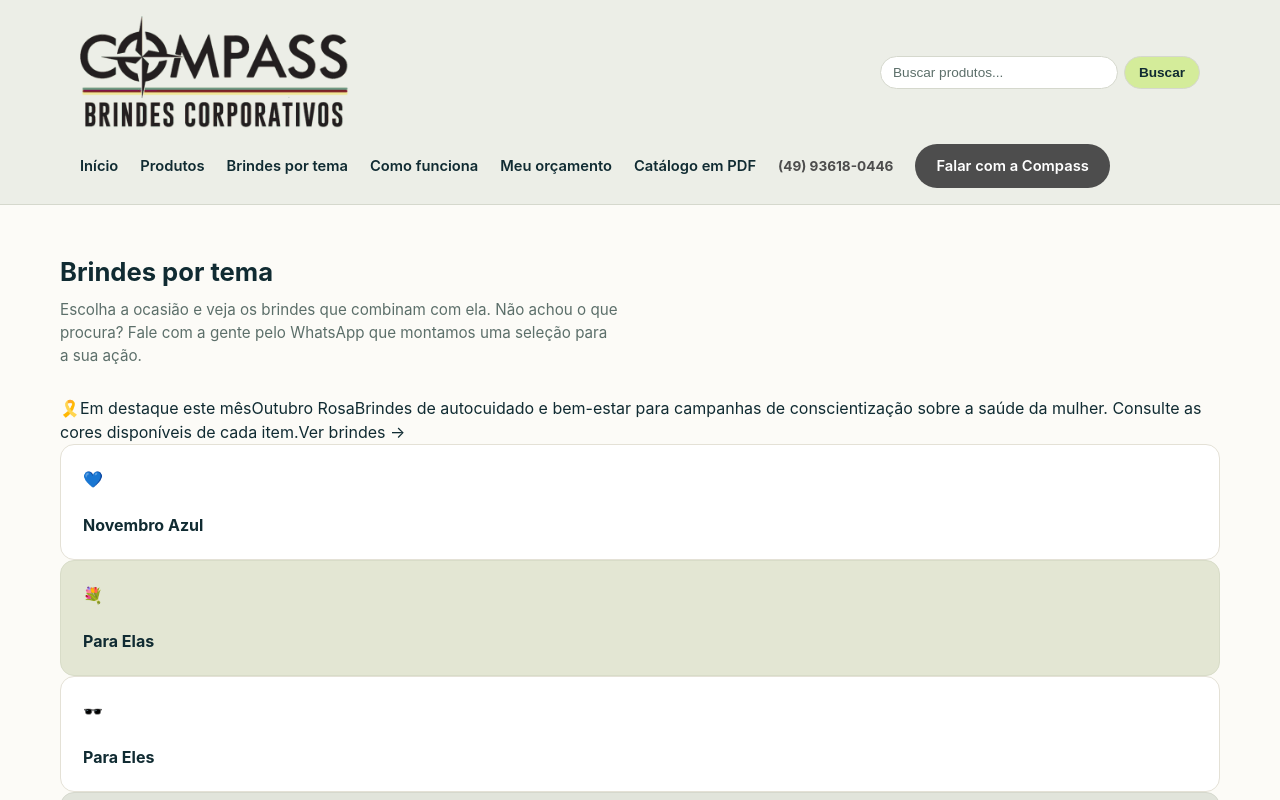
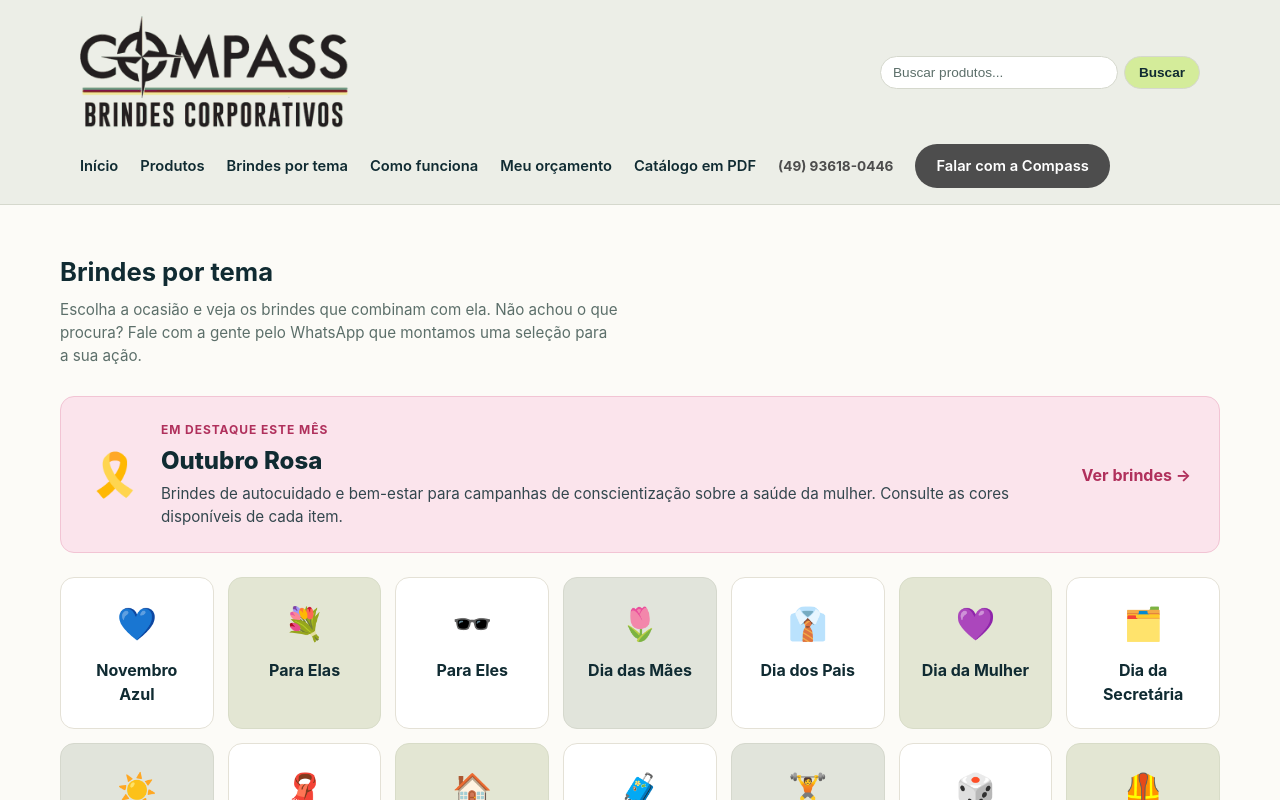
Before and after one commit to compassbrindes-stack/compass-brindes, a Next.js app: page /brindes-por-tema in a window 1280 px wide. Shown: the top 800 px of the page. Built offline with nearby package versions, Linux system fonts and the light colour scheme.

Commit message:
Estilos da página Brindes por tema

```diff
--- a/app/globals.css
+++ b/app/globals.css
@@ -751,3 +751,72 @@ a.site-header__phone:hover {
   color: var(--color-muted);
   font-size: 0.8rem;
 }
+
+/* Brindes por tema */
+.theme-featured {
+  display: flex;
+  align-items: center;
+  gap: 20px;
+  padding: 24px 28px;
+  margin-bottom: 24px;
+  border-radius: var(--radius);
+  background: #fbe4ec;
+  border: 1px solid #f2c4d4;
+  color: var(--color-on-light);
+  transition: transform 0.15s ease, border-color 0.15s ease;
+}
+.theme-featured:hover {
+  transform: translateY(-2px);
+  border-color: #e39ab4;
+}
+.theme-featured__emoji {
+  font-size: 2.6rem;
+  line-height: 1;
+}
+.theme-featured__body {
+  display: flex;
+  flex-direction: column;
+  gap: 4px;
+  flex: 1;
+}
+.theme-featured__eyebrow {
+  font-size: 0.75rem;
+  font-weight: 700;
+  letter-spacing: 0.08em;
+  text-transform: uppercase;
+  color: #b0305c;
+}
+.theme-featured__title {
+  font-size: 1.5rem;
+  font-weight: 800;
+}
+.theme-featured__text {
+  font-size: 0.95rem;
+  opacity: 0.85;
+}
+.theme-featured__cta {
+  font-weight: 700;
+  white-space: nowrap;
+  color: #b0305c;
+}
+.theme-grid {
+  display: grid;
+  grid-template-columns: repeat(auto-fill, minmax(150px, 1fr));
+  gap: 14px;
+}
+.theme-card {
+  align-items: center;
+  text-align: center;
+  gap: 10px;
+}
+.theme-card__emoji {
+  font-size: 2rem;
+}
+@media (max-width: 640px) {
+  .theme-featured {
+    flex-direction: column;
+    align-items: flex-start;
+    gap: 12px;
+    padding: 20px;
+  }
+}
```
